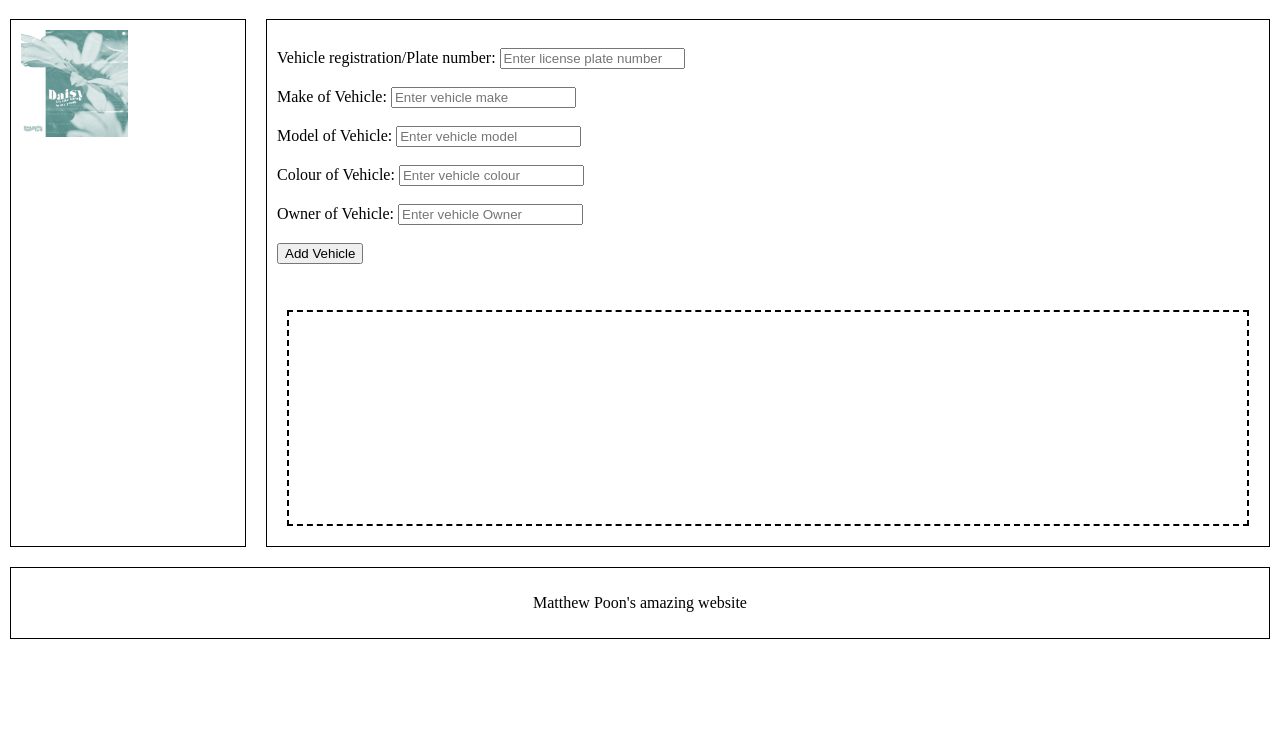
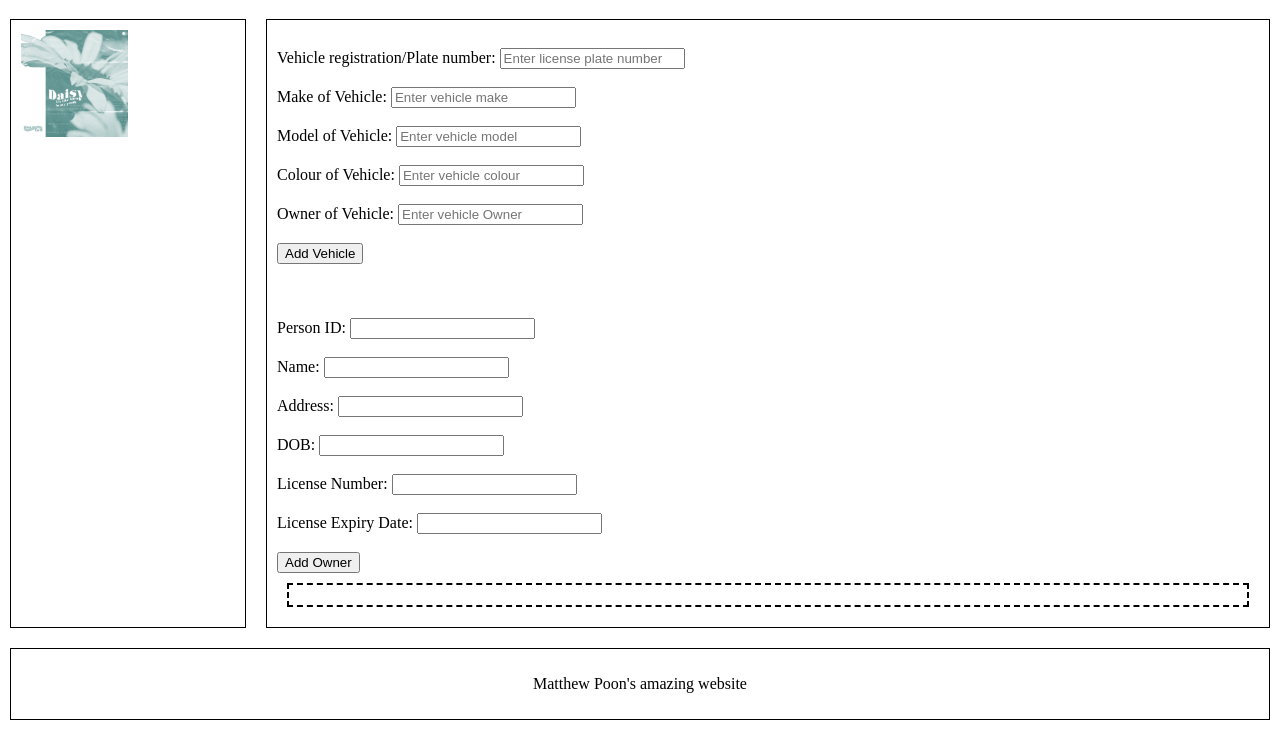
Before and after one commit to psymp18/crispy.fr2, a plain HTML site: page add-vehicle.html in a window 1280 px wide. Shown: the part 151-881 px from the top of the page. Before the commit the page ends 800 px from the top, so only its background shows below. Drawn offline with Linux system fonts and the light colour scheme; a script that the page names is missing.

Commit message:
Update add-vehicle.html

```diff
--- a/add-vehicle.html
+++ b/add-vehicle.html
@@ -50,7 +50,7 @@
                 </div>
             </form>
 
-            <form id="add-new-owner-form" style="display:none;">
+            <form id="add-new-owner-form">
                 <br>
                 <label for="personid">Person ID:</label>
                 <input type="text" id="personid" name="personid" autocomplete="off">
```
